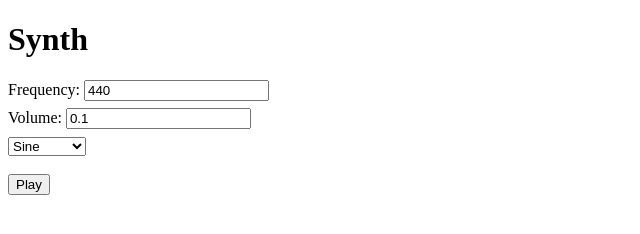
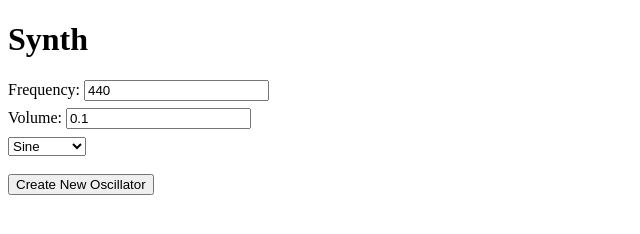
Before and after one commit to greensofa24/synth, a plain HTML site: page index.html in a window 1280 px wide. Shown: the whole page, without its empty margins (0-640 px from the left). Drawn offline with Linux system fonts and the light colour scheme.

Commit message:
Update index.html

```diff
--- a/index.html
+++ b/index.html
@@ -41,7 +41,7 @@ document.body.appendChild(document.createElement('tbr'));
 document.body.appendChild(start);
 document.body.appendChild(span);
 document.body.appendChild(stop);
-">Play</button>
+">Create New Oscillator</button>
 
 <script>
 const context = new AudioContext();
```
